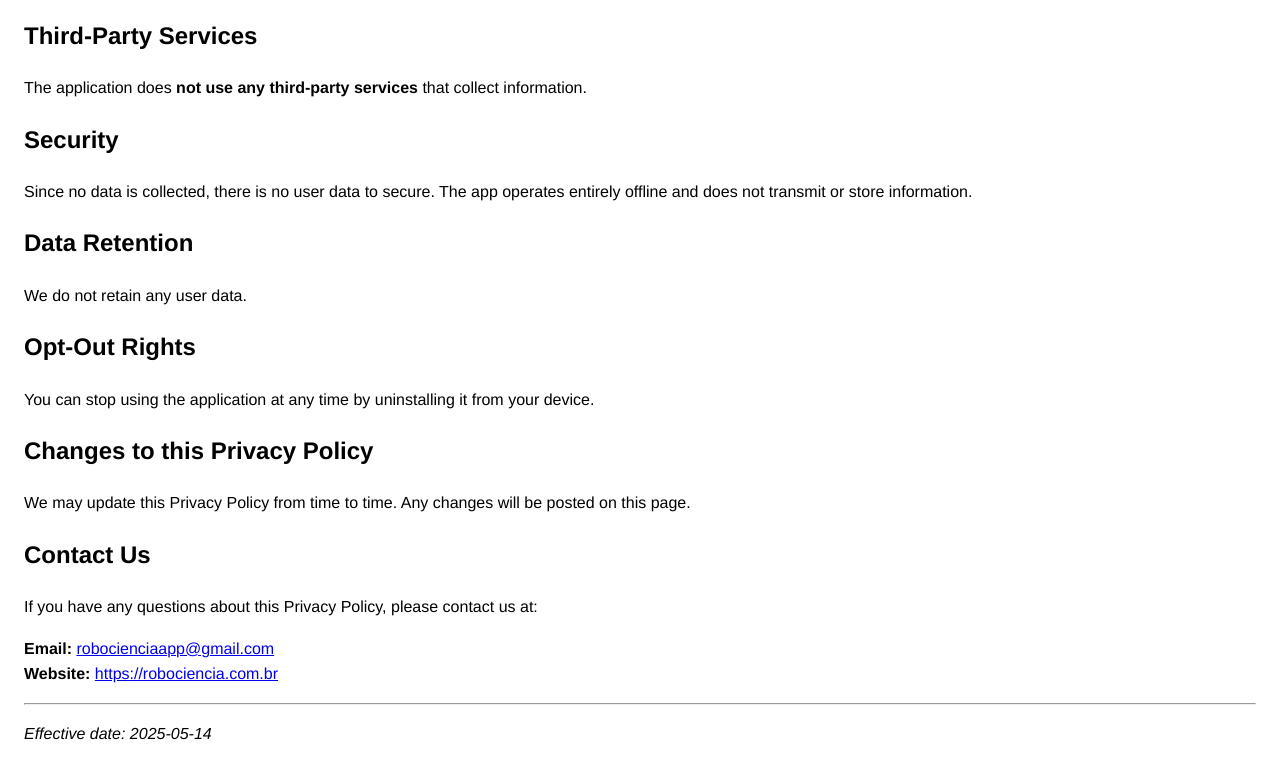
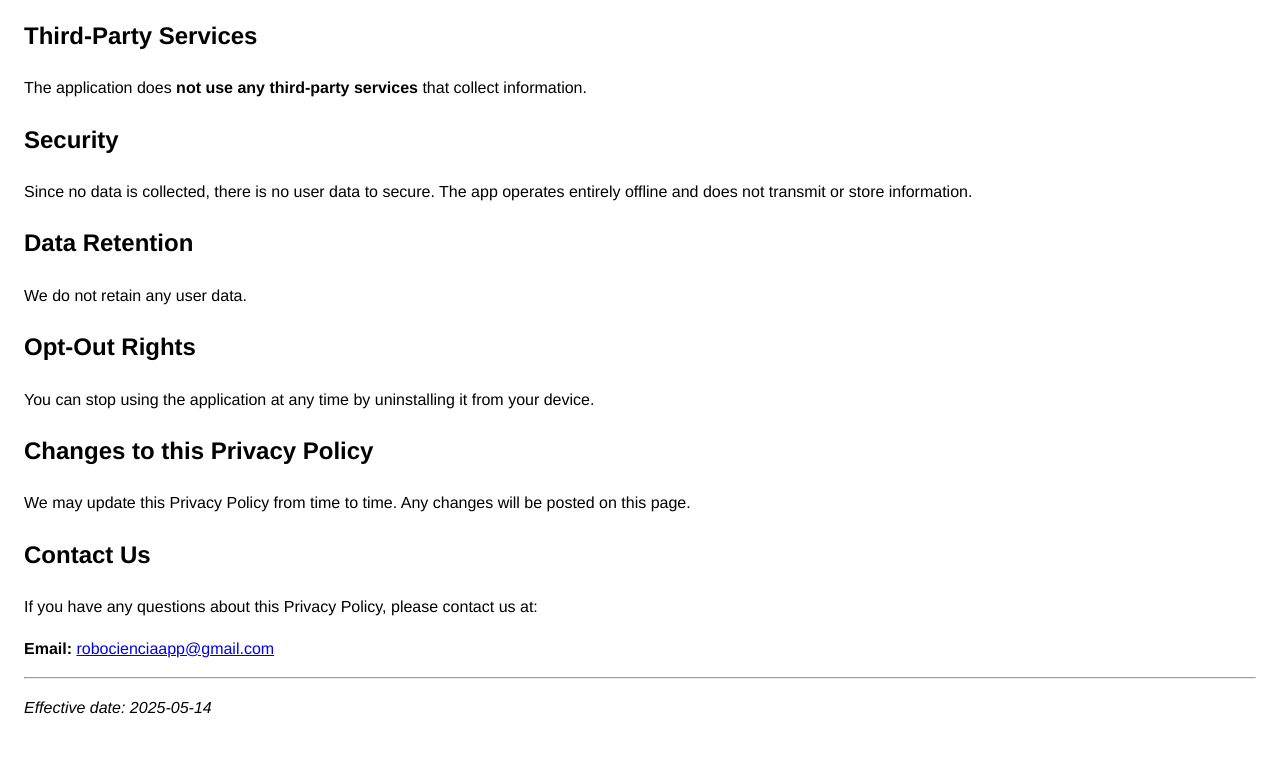
Before and after one commit to RoboCiencia/FormigueiroPrivacyPolicy, a plain HTML site: page index.html in a window 1280 px wide. Shown: the part 376-1154 px from the top of the page. Drawn offline with Linux system fonts and the light colour scheme.

Commit message:
Update index.html

```diff
--- a/index.html
+++ b/index.html
@@ -59,7 +59,6 @@
   </p>
   <p>
     <strong>Email:</strong> <a href="mailto:robocienciaapp@gmail.com">robocienciaapp@gmail.com</a><br>
-    <strong>Website:</strong> <a href="https://robociencia.com.br" target="_blank" rel="noopener noreferrer">https://robociencia.com.br</a>
   </p>
 
   <hr>
```
